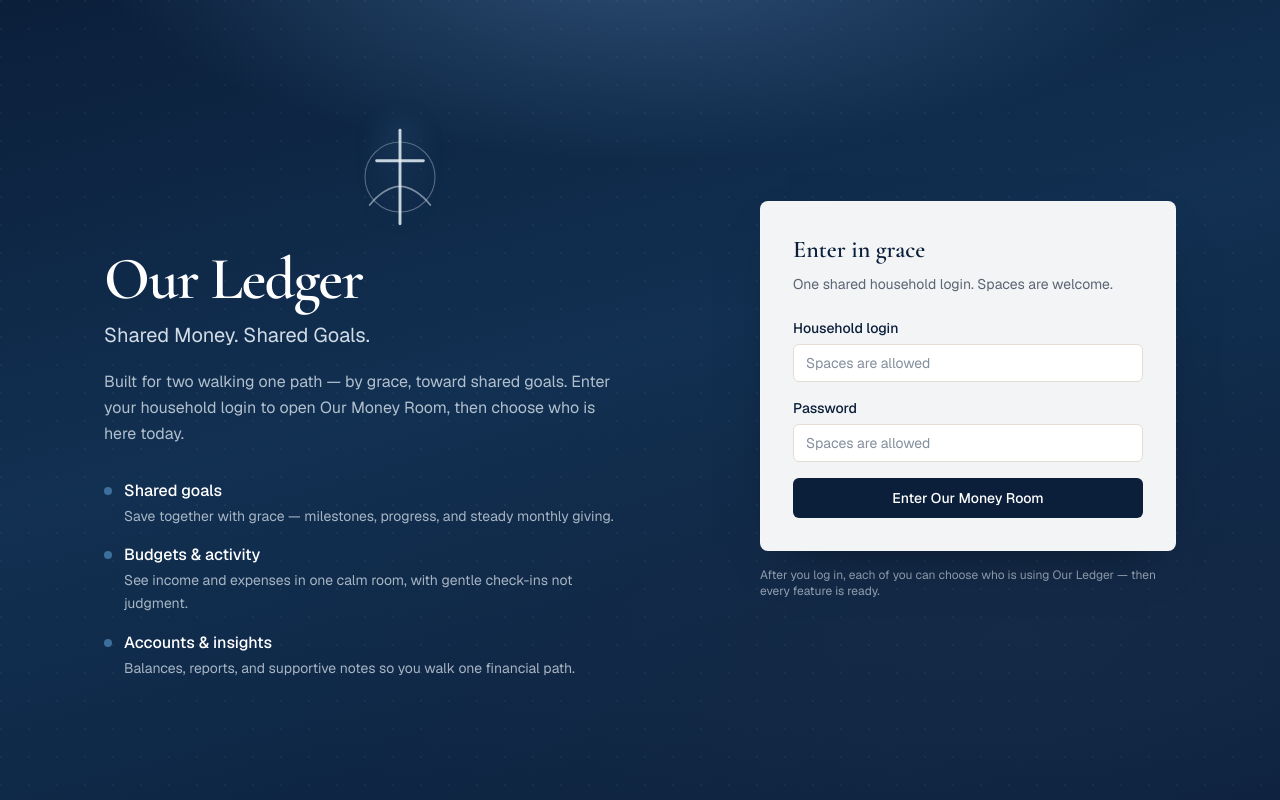
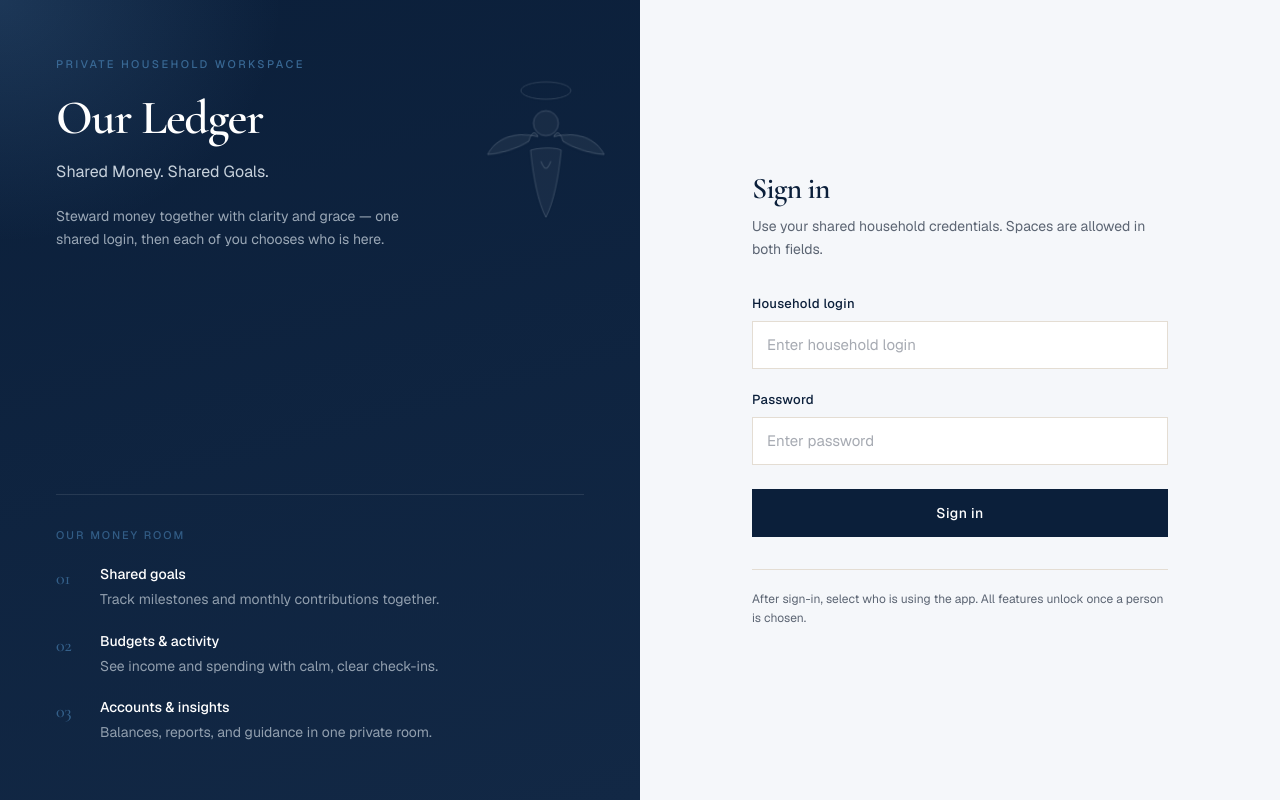
Before and after one commit to juneabayabay/OurLedger, a Next.js app: page /login in a window 1280 px wide. Built offline with nearby package versions, Linux system fonts and the light colour scheme.

Commit message:
improving design

```diff
--- a/src/app/(auth)/login/page.tsx
+++ b/src/app/(auth)/login/page.tsx
@@ -2,6 +2,7 @@ import { Cormorant_Garamond } from "next/font/google";
 import { household } from "@/lib/mock-data";
 import { PRODUCT_NAME } from "@/lib/nav";
 import { LoginForm } from "@/components/auth-forms";
+import { LoginAngel } from "@/components/login-angel";
 
 const display = Cormorant_Garamond({
   subsets: ["latin"],
@@ -12,131 +13,100 @@ const display = Cormorant_Garamond({
 const FEATURES = [
   {
     title: "Shared goals",
-    body: "Save together with grace — milestones, progress, and steady monthly giving.",
+    body: "Track milestones and monthly contributions together.",
   },
   {
     title: "Budgets & activity",
-    body: "See income and expenses in one calm room, with gentle check-ins not judgment.",
+    body: "See income and spending with calm, clear check-ins.",
   },
   {
     title: "Accounts & insights",
-    body: "Balances, reports, and supportive notes so you walk one financial path.",
+    body: "Balances, reports, and guidance in one private room.",
   },
 ] as const;
-
-function GraceMark() {
-  return (
-    <div className="relative mx-auto h-28 w-28 login-ray" aria-hidden="true">
-      <div className="login-glow absolute inset-x-8 top-0 h-full rounded-full bg-gradient-to-b from-sky/50 via-sky/15 to-transparent blur-md" />
-      <svg
-        viewBox="0 0 96 96"
-        className="relative h-full w-full text-sky-soft/90"
-        fill="none"
-      >
-        <path
-          d="M48 8v80"
-          stroke="currentColor"
-          strokeWidth="2.5"
-          strokeLinecap="round"
-          opacity="0.95"
-        />
-        <path
-          d="M28 34h40"
-          stroke="currentColor"
-          strokeWidth="2.5"
-          strokeLinecap="round"
-          opacity="0.95"
-        />
-        <circle cx="48" cy="48" r="30" stroke="currentColor" strokeWidth="1" opacity="0.35" />
-        <path
-          d="M22 72c8-10 18-16 26-16s18 6 26 16"
-          stroke="currentColor"
-          strokeWidth="1.5"
-          strokeLinecap="round"
-          opacity="0.55"
-        />
-      </svg>
-    </div>
-  );
-}
 
 export default function LoginPage() {
   return (
     <div
-      className={`${display.variable} relative flex min-h-full flex-1 overflow-hidden bg-navy text-sky-soft`}
+      className={`${display.variable} relative flex min-h-full flex-1 bg-[#f5f7fa]`}
     >
-      {/* Atmospheric blue field */}
+      {/* Full-height professional split */}
+      <div className="relative z-10 mx-auto grid min-h-full w-full lg:grid-cols-2">
+        {/* Brand column */}
+        <section className="relative flex flex-col justify-between overflow-hidden bg-navy px-8 py-10 text-sky-soft sm:px-12 sm:py-12 lg:px-14 lg:py-14">
           <div
             className="pointer-events-none absolute inset-0"
             aria-hidden="true"
             style={{
               background:
-            "radial-gradient(ellipse 80% 55% at 50% -10%, rgba(90,140,190,0.45), transparent 55%), radial-gradient(ellipse 60% 40% at 80% 80%, rgba(21,42,71,0.9), transparent), linear-gradient(165deg, #0b1f3a 0%, #123052 45%, #0b1f3a 100%)",
-        }}
-      />
-      <div
-        className="pointer-events-none absolute inset-0 opacity-[0.06]"
-        aria-hidden="true"
-        style={{
-          backgroundImage:
-            "radial-gradient(circle at 1px 1px, rgba(180,210,235,0.9) 1px, transparent 0)",
-          backgroundSize: "28px 28px",
+                "radial-gradient(ellipse 80% 55% at 0% 0%, rgba(90,140,190,0.22), transparent 55%), linear-gradient(165deg, #0b1f3a 0%, #122845 100%)",
             }}
           />
 
-      <div className="relative z-10 mx-auto flex w-full max-w-6xl flex-col gap-10 px-6 py-10 lg:flex-row lg:items-center lg:gap-16 lg:px-10 lg:py-16">
-        {/* Meaning panel */}
-        <section className="login-rise flex-1 text-center lg:text-left">
-          <GraceMark />
-          <p
-            className="mt-4 font-[family-name:var(--font-display)] text-4xl font-semibold tracking-tight text-white sm:text-5xl lg:text-6xl"
-          >
+          <LoginAngel className="absolute -right-4 top-10 h-40 w-32 text-sky-soft opacity-40 sm:right-6 sm:top-16 sm:h-48 sm:w-40 sm:opacity-50" />
+
+          <div className="login-rise relative z-10">
+            <p className="text-[11px] font-medium uppercase tracking-[0.22em] text-sky/90">
+              Private household workspace
+            </p>
+            <h1 className="mt-5 font-[family-name:var(--font-display)] text-[2.75rem] font-semibold leading-[1.05] tracking-tight text-white sm:text-5xl">
               {PRODUCT_NAME}
-          </p>
-          <p className="mt-3 text-lg text-sky-soft/90 sm:text-xl">
+            </h1>
+            <p className="mt-4 max-w-sm text-base leading-relaxed text-sky-soft/85">
               {household.tagline}
             </p>
-          <p className="mt-5 max-w-lg text-base leading-relaxed text-sky-soft/75 mx-auto lg:mx-0">
-            Built for two walking one path — by grace, toward shared goals.
-            Enter your household login to open {household.workspaceName}, then
-            choose who is here today.
+            <p className="mt-5 max-w-sm text-sm leading-relaxed text-sky-soft/65">
+              Steward money together with clarity and grace — one shared login,
+              then each of you chooses who is here.
             </p>
+          </div>
 
-          <ul className="login-rise-delay mt-8 space-y-4 text-left mx-auto max-w-lg lg:mx-0">
-            {FEATURES.map((feature) => (
-              <li key={feature.title} className="flex gap-3">
-                <span
-                  className="mt-2 h-2 w-2 shrink-0 rounded-full bg-sky"
-                  aria-hidden="true"
-                />
+          <div className="login-rise-delay relative z-10 mt-12 border-t border-white/10 pt-8 lg:mt-0">
+            <p className="text-[11px] font-medium uppercase tracking-[0.18em] text-sky/75">
+              {household.workspaceName}
+            </p>
+            <ol className="mt-5 space-y-5">
+              {FEATURES.map((feature, index) => (
+                <li key={feature.title} className="grid grid-cols-[2rem_1fr] gap-3">
+                  <span className="font-[family-name:var(--font-display)] text-lg text-sky/80">
+                    {String(index + 1).padStart(2, "0")}
+                  </span>
                   <div>
-                  <p className="font-medium text-white">{feature.title}</p>
-                  <p className="mt-0.5 text-sm leading-relaxed text-sky-soft/70">
+                    <p className="text-sm font-medium text-white">
+                      {feature.title}
+                    </p>
+                    <p className="mt-1 text-sm leading-relaxed text-sky-soft/60">
                       {feature.body}
                     </p>
                   </div>
                 </li>
               ))}
-          </ul>
+            </ol>
+          </div>
         </section>
 
-        {/* Login interaction */}
-        <section className="login-rise-delay-2 w-full max-w-md mx-auto lg:mx-0 lg:w-[26rem] shrink-0">
-          <div className="rounded-lg border border-white/15 bg-white/95 p-6 shadow-[0_20px_50px_-28px_rgba(0,0,0,0.55)] backdrop-blur-sm sm:p-8">
-            <h1 className="font-[family-name:var(--font-display)] text-2xl font-semibold text-navy">
-              Enter in grace
-            </h1>
-            <p className="mt-2 text-sm text-muted">
-              One shared household login. Spaces are welcome.
+        {/* Sign-in column */}
+        <section className="login-rise-delay-2 relative flex items-center justify-center px-6 py-12 sm:px-10 lg:px-16">
+          <div className="w-full max-w-[26rem]">
+            <div className="mb-8">
+              <h2 className="font-[family-name:var(--font-display)] text-3xl font-semibold tracking-tight text-navy">
+                Sign in
+              </h2>
+              <p className="mt-2 text-sm leading-relaxed text-muted">
+                Use your shared household credentials. Spaces are allowed in
+                both fields.
               </p>
-            <div className="mt-6">
+            </div>
+
             <LoginForm variant="onLight" />
+
+            <div className="mt-8 border-t border-border pt-5">
+              <p className="text-xs leading-relaxed text-muted">
+                After sign-in, select who is using the app. All features unlock
+                once a person is chosen.
+              </p>
             </div>
           </div>
-          <p className="mt-4 text-center text-xs text-sky-soft/60 lg:text-left">
-            After you log in, each of you can choose who is using Our Ledger —
-            then every feature is ready.
-          </p>
         </section>
       </div>
     </div>
--- a/src/app/globals.css
+++ b/src/app/globals.css
@@ -48,7 +48,7 @@ body {
 @keyframes login-rise {
   from {
     opacity: 0;
-    transform: translateY(12px);
+    transform: translateY(14px);
   }
   to {
     opacity: 1;
@@ -56,44 +56,91 @@ body {
   }
 }
 
-@keyframes login-glow {
-  0%,
-  100% {
-    opacity: 0.45;
+@keyframes angel-drift {
+  0% {
+    transform: translate3d(0, 0, 0);
   }
   50% {
-    opacity: 0.75;
+    transform: translate3d(10px, -12px, 0);
+  }
+  100% {
+    transform: translate3d(0, 0, 0);
   }
 }
 
-@keyframes login-ray {
-  from {
-    opacity: 0;
-    transform: scaleY(0.85);
+@keyframes angel-wing-left {
+  0%,
+  100% {
+    transform: rotate(4deg);
   }
-  to {
-    opacity: 1;
-    transform: scaleY(1);
+  50% {
+    transform: rotate(-6deg);
+  }
+}
+
+@keyframes angel-wing-right {
+  0%,
+  100% {
+    transform: rotate(-4deg);
+  }
+  50% {
+    transform: rotate(6deg);
+  }
+}
+
+@keyframes angel-halo {
+  0%,
+  100% {
+    opacity: 0.35;
+  }
+  50% {
+    opacity: 0.7;
   }
 }
 
 .login-rise {
-  animation: login-rise 0.7s ease-out both;
+  animation: login-rise 0.65s ease-out both;
 }
 
 .login-rise-delay {
-  animation: login-rise 0.8s ease-out 0.12s both;
+  animation: login-rise 0.7s ease-out 0.1s both;
 }
 
 .login-rise-delay-2 {
-  animation: login-rise 0.85s ease-out 0.22s both;
+  animation: login-rise 0.75s ease-out 0.16s both;
 }
 
-.login-glow {
-  animation: login-glow 6s ease-in-out infinite;
+.login-angel {
+  animation: angel-drift 12s ease-in-out infinite;
+  will-change: transform;
 }
 
-.login-ray {
-  animation: login-ray 1.1s ease-out both;
-  transform-origin: top center;
+.login-angel-alt {
+  animation: angel-drift 14s ease-in-out infinite reverse;
+  will-change: transform;
 }
+
+.login-angel-wing-left {
+  animation: angel-wing-left 3.4s ease-in-out infinite;
+}
+
+.login-angel-wing-right {
+  animation: angel-wing-right 3.4s ease-in-out infinite;
+}
+
+.login-angel-halo {
+  animation: angel-halo 5.5s ease-in-out infinite;
+}
+
+@media (prefers-reduced-motion: reduce) {
+  .login-rise,
+  .login-rise-delay,
+  .login-rise-delay-2,
+  .login-angel,
+  .login-angel-alt,
+  .login-angel-wing-left,
+  .login-angel-wing-right,
+  .login-angel-halo {
+    animation: none;
+  }
+}
--- a/src/components/auth-brand.tsx
+++ b/src/components/auth-brand.tsx
@@ -49,7 +49,9 @@ export function AuthField({
 }) {
   return (
     <label className="block text-sm" htmlFor={id}>
-      <span className="font-medium text-navy">{label}</span>
+      <span className="text-[13px] font-medium tracking-wide text-navy">
+        {label}
+      </span>
       <input
         id={id}
         name={id}
@@ -58,7 +60,7 @@ export function AuthField({
         placeholder={placeholder}
         required={required}
         spellCheck={spellCheck}
-        className="mt-1.5 w-full rounded-md border border-border bg-surface px-3 py-2 text-navy outline-none focus:border-sky"
+        className="mt-2 w-full border border-border bg-surface px-3.5 py-3 text-[15px] text-navy outline-none transition-colors placeholder:text-muted/55 focus:border-navy"
       />
     </label>
   );
--- a/src/components/auth-forms.tsx
+++ b/src/components/auth-forms.tsx
@@ -10,7 +10,7 @@ function AuthFeedback({ state }: { state: AuthActionState }) {
   if (state.error) {
     return (
       <p
-        className="rounded-md border border-amber/30 bg-amber-soft px-3 py-2 text-sm text-amber"
+        className="border border-amber/25 bg-amber-soft px-3.5 py-2.5 text-sm text-amber"
         role="alert"
       >
         {state.error}
@@ -20,7 +20,7 @@ function AuthFeedback({ state }: { state: AuthActionState }) {
 
   return (
     <p
-      className="rounded-md border border-emerald/30 bg-emerald-soft px-3 py-2 text-sm text-emerald"
+      className="border border-emerald/25 bg-emerald-soft px-3.5 py-2.5 text-sm text-emerald"
       role="status"
     >
       {state.message}
@@ -34,17 +34,16 @@ export function LoginForm({
   variant?: "default" | "onLight";
 }) {
   const [state, formAction, pending] = useActionState(loginAction, null);
-  const onLight = variant === "onLight";
 
   return (
-    <form className="space-y-4" action={formAction} noValidate>
+    <form className="space-y-5" action={formAction} noValidate>
       <AuthFeedback state={state} />
       <AuthField
         id="login"
         label="Household login"
         type="text"
         autoComplete="username"
-        placeholder="Spaces are allowed"
+        placeholder="Enter household login"
         required
         spellCheck={false}
       />
@@ -53,24 +52,19 @@ export function LoginForm({
         label="Password"
         type="password"
         autoComplete="current-password"
-        placeholder="Spaces are allowed"
+        placeholder="Enter password"
         required
       />
       <button
         type="submit"
         disabled={pending}
-        className={`w-full rounded-md px-4 py-2.5 text-sm font-medium text-white transition-colors disabled:opacity-60 ${
-          onLight
-            ? "bg-navy hover:bg-navy-soft"
-            : "bg-navy hover:bg-navy-soft"
-        }`}
+        className="mt-1 w-full bg-navy px-4 py-3.5 text-sm font-medium tracking-wide text-white transition-colors hover:bg-navy-soft disabled:cursor-not-allowed disabled:opacity-60"
       >
-        {pending ? "Opening Our Money Room…" : "Enter Our Money Room"}
+        {pending ? "Signing in…" : "Sign in"}
       </button>
-      {!onLight ? (
+      {variant === "default" ? (
         <p className="text-center text-xs text-muted">
-          One shared login for both of you. Spaces in the login and password are
-          allowed.
+          One shared login for both of you. Spaces are allowed.
         </p>
       ) : null}
     </form>
--- /dev/null
+++ b/src/components/login-angel.tsx
@@ -0,0 +1,83 @@
+/** Soft animated angel — decorative atmosphere only. */
+export function LoginAngel({ className = "" }: { className?: string }) {
+  return (
+    <div
+      className={`login-angel pointer-events-none ${className}`}
+      aria-hidden="true"
+    >
+      <svg
+        viewBox="0 0 160 200"
+        className="h-full w-full drop-shadow-sm"
+        fill="none"
+        xmlns="http://www.w3.org/2000/svg"
+      >
+        <ellipse
+          className="login-angel-halo"
+          cx="80"
+          cy="40"
+          rx="26"
+          ry="9"
+          stroke="currentColor"
+          strokeWidth="1"
+          opacity="0.55"
+        />
+
+        <g
+          className="login-angel-wing-left"
+          style={{ transformOrigin: "72px 90px" }}
+        >
+          <path
+            d="M72 88c-24-8-44-2-54 14 16 0 32-4 44-10 3-8 7-12 10-4z"
+            fill="currentColor"
+            fillOpacity="0.12"
+            stroke="currentColor"
+            strokeWidth="1"
+            strokeOpacity="0.45"
+          />
+        </g>
+
+        <g
+          className="login-angel-wing-right"
+          style={{ transformOrigin: "88px 90px" }}
+        >
+          <path
+            d="M88 88c24-8 44-2 54 14-16 0-32-4-44-10-3-8-7-12-10-4z"
+            fill="currentColor"
+            fillOpacity="0.12"
+            stroke="currentColor"
+            strokeWidth="1"
+            strokeOpacity="0.45"
+          />
+        </g>
+
+        <path
+          d="M64 102c3 30 8 54 16 70 8-16 13-40 16-70-5-3-22-3-32 0z"
+          fill="currentColor"
+          fillOpacity="0.1"
+          stroke="currentColor"
+          strokeWidth="1"
+          strokeOpacity="0.4"
+        />
+
+        <circle
+          cx="80"
+          cy="74"
+          r="13"
+          fill="currentColor"
+          fillOpacity="0.1"
+          stroke="currentColor"
+          strokeWidth="1"
+          strokeOpacity="0.45"
+        />
+
+        <path
+          d="M75 114c2 5 3.5 7 5 7s3-2 5-7"
+          stroke="currentColor"
+          strokeWidth="1.1"
+          strokeLinecap="round"
+          strokeOpacity="0.4"
+        />
+      </svg>
+    </div>
+  );
+}
```
Lines whose indentation alone changed are shown as unchanged.
